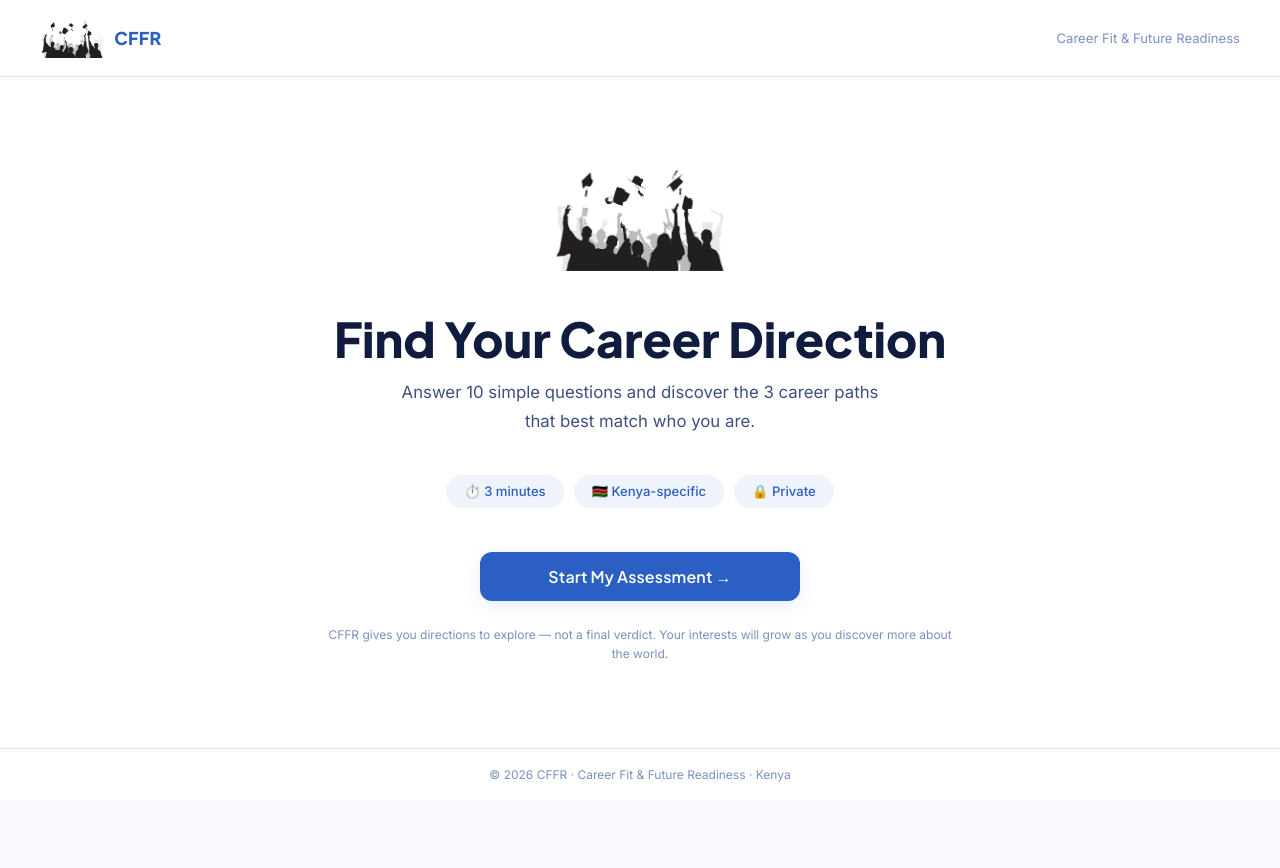
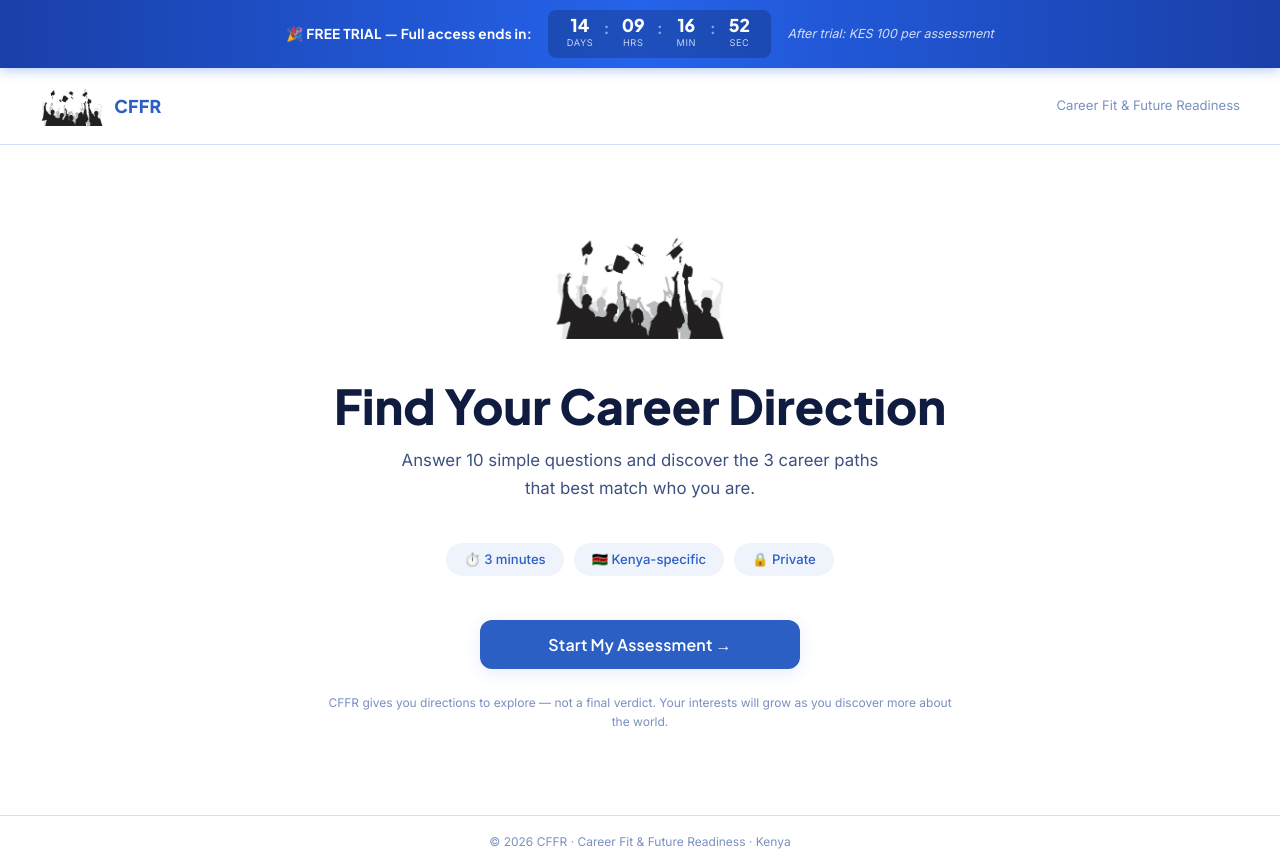
Before and after one commit to Twiry22/CFFR, a React app in the folder frontend/: page / in a window 1280 px wide. Before the commit the page ends 800 px from the top, so only its background shows below. Built offline with nearby package versions, Linux system fonts and the light colour scheme; the HTML template or start-up script is replaced by a standard one.

Commit message:
TrialConfig

```diff
--- a/frontend/src/App.jsx
+++ b/frontend/src/App.jsx
@@ -1,19 +1,25 @@
 /**
  * App.jsx
  * Root component — manages which page is shown.
- * UPDATED: Added Payment gate between Welcome and Assessment.
+ *
+ * UPDATED: Free trial logic added.
+ * - During trial  → Welcome → Assessment → Results (no payment)
+ * - After trial   → Welcome → Payment → Assessment → Results
+ * - TrialBanner   → shown on every page during trial with live countdown
  */
 
 import { useState } from "react";
-import Welcome    from "./pages/Welcome";
-import Payment    from "./pages/Payment";       // ← NEW
-import Assessment from "./pages/Assessment";
-import Results    from "./pages/Results";
+import Welcome     from "./pages/Welcome";
+import Payment     from "./pages/Payment";
+import Assessment  from "./pages/Assessment";
+import Results     from "./pages/Results";
+import TrialBanner from "./components/TrialBanner";
+import { IS_TRIAL_ACTIVE } from "./config/trialConfig";
 import "./styles/global.css";
 
 const PAGES = {
   WELCOME:    "welcome",
-  PAYMENT:    "payment",    // ← NEW
+  PAYMENT:    "payment",
   ASSESSMENT: "assessment",
   RESULTS:    "results",
 };
@@ -22,13 +28,24 @@ const App = () => {
   const [page,   setPage]   = useState(PAGES.WELCOME);
   const [result, setResult] = useState(null);
 
-  const handleStart    = () => setPage(PAGES.PAYMENT);              // Welcome → Payment
-  const handlePaid     = () => setPage(PAGES.ASSESSMENT);           // Payment → Assessment
+  // During trial: skip payment entirely
+  const handleStart = () => {
+    if (IS_TRIAL_ACTIVE) {
+      setPage(PAGES.ASSESSMENT);   // free — go straight to assessment
+    } else {
+      setPage(PAGES.PAYMENT);      // trial over — pay first
+    }
+  };
+
+  const handlePaid     = () => setPage(PAGES.ASSESSMENT);
   const handleComplete = (data) => { setResult(data); setPage(PAGES.RESULTS); };
   const handleRetake   = () => { setResult(null); setPage(PAGES.WELCOME); };
 
   return (
     <>
+      {/* Trial countdown banner — visible on every page during trial */}
+      <TrialBanner />
+
       {page === PAGES.WELCOME    && <Welcome    onStart={handleStart} />}
       {page === PAGES.PAYMENT    && <Payment    onPaid={handlePaid} />}
       {page === PAGES.ASSESSMENT && <Assessment onComplete={handleComplete} />}
--- /dev/null
+++ b/frontend/src/components/TrialBanner.jsx
@@ -0,0 +1,141 @@
+/**
+ * TrialBanner.jsx
+ * Sticky top banner shown during the free trial period.
+ * Displays a live countdown timer with days, hours, minutes, seconds.
+ * Automatically hides itself when the trial ends.
+ */
+
+import { useState, useEffect } from "react";
+import { TRIAL_END_DATE, IS_TRIAL_ACTIVE } from "../config/trialConfig";
+
+const TrialBanner = () => {
+  const [timeLeft, setTimeLeft] = useState(getTimeLeft());
+
+  function getTimeLeft() {
+    const diff = TRIAL_END_DATE - new Date();
+    if (diff <= 0) return null;
+    return {
+      days:    Math.floor(diff / (1000 * 60 * 60 * 24)),
+      hours:   Math.floor((diff / (1000 * 60 * 60)) % 24),
+      minutes: Math.floor((diff / (1000 * 60)) % 60),
+      seconds: Math.floor((diff / 1000) % 60),
+    };
+  }
+
+  useEffect(() => {
+    if (!IS_TRIAL_ACTIVE) return;
+    const timer = setInterval(() => {
+      const t = getTimeLeft();
+      setTimeLeft(t);
+      if (!t) clearInterval(timer);
+    }, 1000);
+    return () => clearInterval(timer);
+  }, []);
+
+  // Don't render if trial is over or timer ran out
+  if (!IS_TRIAL_ACTIVE || !timeLeft) return null;
+
+  const pad = (n) => String(n).padStart(2, "0");
+
+  const unitStyle = {
+    display:       "flex",
+    flexDirection: "column",
+    alignItems:    "center",
+    minWidth:      "36px",
+  };
+
+  const numStyle = {
+    fontFamily:  "var(--font-display)",
+    fontWeight:  "800",
+    fontSize:    "1.1rem",
+    lineHeight:  "1",
+    color:       "#ffffff",
+  };
+
+  const labelStyle = {
+    fontSize:    "0.58rem",
+    color:       "rgba(255,255,255,0.75)",
+    marginTop:   "2px",
+    letterSpacing: "0.06em",
+    textTransform: "uppercase",
+  };
+
+  const sepStyle = {
+    fontWeight: "800",
+    fontSize:   "1rem",
+    color:      "rgba(255,255,255,0.5)",
+    margin:     "0 2px",
+    paddingBottom: "10px",
+  };
+
+  return (
+    <div style={{
+      width:          "100%",
+      background:     "linear-gradient(90deg, #1a3fa8 0%, #2563eb 50%, #1a3fa8 100%)",
+      padding:        "10px 20px",
+      display:        "flex",
+      alignItems:     "center",
+      justifyContent: "center",
+      gap:            "16px",
+      flexWrap:       "wrap",
+      zIndex:         1000,
+      position:       "sticky",
+      top:            0,
+      boxShadow:      "0 2px 12px rgba(37,99,235,0.35)",
+    }}>
+
+      {/* Label */}
+      <span style={{
+        fontFamily:  "var(--font-display)",
+        fontWeight:  "700",
+        fontSize:    "0.85rem",
+        color:       "#ffffff",
+        letterSpacing: "0.02em",
+      }}>
+        🎉 FREE TRIAL — Full access ends in:
+      </span>
+
+      {/* Countdown */}
+      <div style={{
+        display:     "flex",
+        alignItems:  "center",
+        gap:         "4px",
+        background:  "rgba(0,0,0,0.2)",
+        borderRadius:"8px",
+        padding:     "6px 14px",
+      }}>
+        <div style={unitStyle}>
+          <span style={numStyle}>{pad(timeLeft.days)}</span>
+          <span style={labelStyle}>days</span>
+        </div>
+        <span style={sepStyle}>:</span>
+        <div style={unitStyle}>
+          <span style={numStyle}>{pad(timeLeft.hours)}</span>
+          <span style={labelStyle}>hrs</span>
+        </div>
+        <span style={sepStyle}>:</span>
+        <div style={unitStyle}>
+          <span style={numStyle}>{pad(timeLeft.minutes)}</span>
+          <span style={labelStyle}>min</span>
+        </div>
+        <span style={sepStyle}>:</span>
+        <div style={unitStyle}>
+          <span style={numStyle}>{pad(timeLeft.seconds)}</span>
+          <span style={labelStyle}>sec</span>
+        </div>
+      </div>
+
+      {/* After-trial notice */}
+      <span style={{
+        fontSize:   "0.78rem",
+        color:      "rgba(255,255,255,0.8)",
+        fontStyle:  "italic",
+      }}>
+        After trial: KES 100 per assessment
+      </span>
+
+    </div>
+  );
+};
+
+export default TrialBanner;
--- /dev/null
+++ b/frontend/src/config/trialConfig.js
@@ -0,0 +1,20 @@
+/**
+ * CFFR Trial Configuration
+ * ─────────────────────────────────────────────────────────────────────────────
+ * Set TRIAL_END_DATE to exactly 7 days from today.
+ * When the trial ends, set IS_TRIAL_ACTIVE to false and payment kicks in
+ * automatically — no other file needs to change.
+ *
+ * TODAY: Update this date to your actual launch date.
+ */
+
+// *** SET THIS TO YOUR LAUNCH DATE + 7 DAYS ***
+// Format: "YYYY-MM-DDTHH:MM:SSZ" (UTC midnight)
+// Example: if you deploy on 27 Apr 2026, set to 4 May 2026 midnight UTC
+export const TRIAL_END_DATE = new Date("2026-05-01T00:00:00Z");
+
+// Derived — do not edit manually
+export const IS_TRIAL_ACTIVE = new Date() < TRIAL_END_DATE;
+
+export const TRIAL_LABEL = " 🥳 Free Trial — Full access until 1st May 2026";
+export const PAID_AMOUNT = "KES 100";
--- a/frontend/src/pages/Payment.jsx
+++ b/frontend/src/pages/Payment.jsx
@@ -19,7 +19,7 @@ const Payment = ({ onPaid }) => {
   const handlePay = async () => {
     const cleaned = phone.replace(/\s+/g, "");
     if (!/^(07|01|\+2547|\+2541|2547|2541)\d{8}$/.test(cleaned)) {
-      setMessage("Please enter a valid Safaricom number e.g. 0712 345 678");
+      setMessage("Please enter a valid Safaricom number e.g. 0712345678");
       return;
     }
 
```
